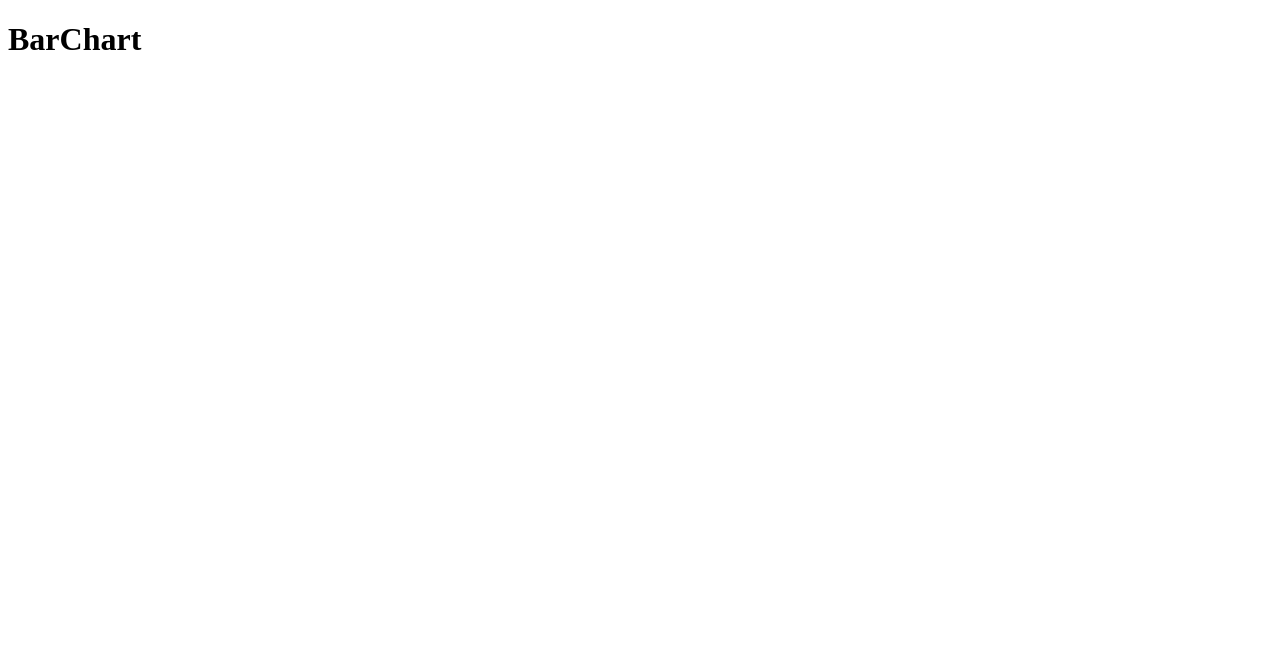
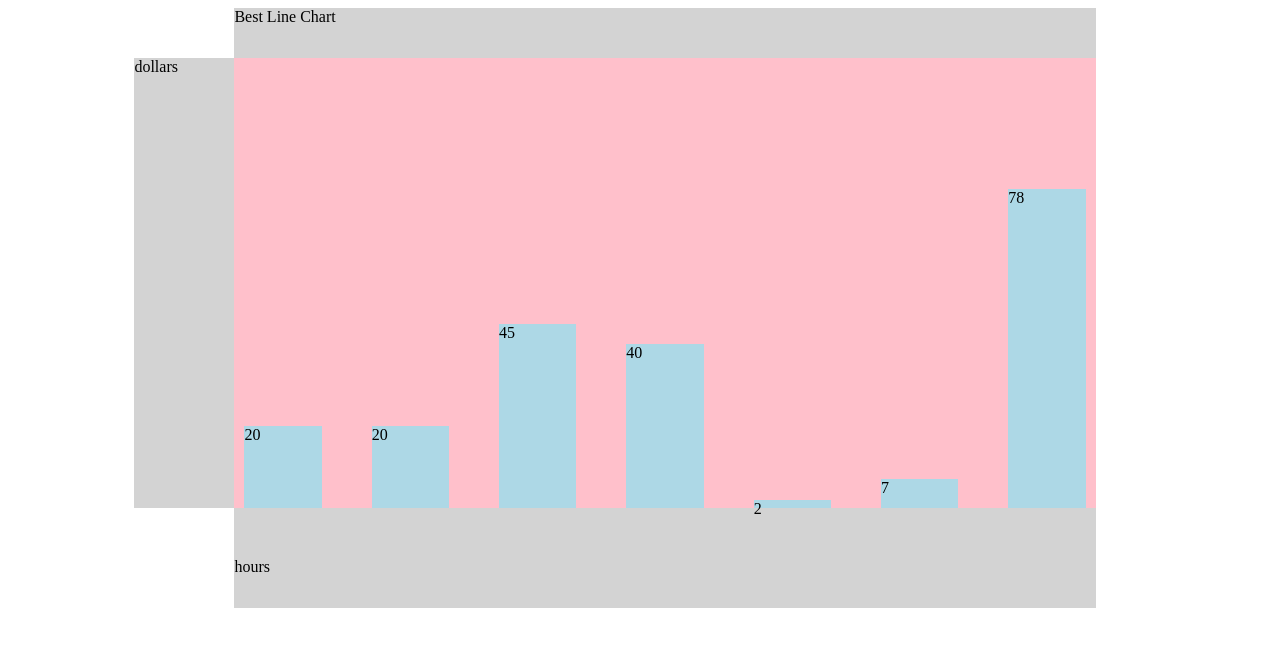
Before and after one commit to nikitasheremet/stretchBarChart, a plain HTML site: page index.html in a window 1280 px wide. Drawn offline with Linux system fonts and the light colour scheme.

Commit message:
created basic API and built chart area and basic bar visuals

```diff
--- a/chartJs.js
+++ b/chartJs.js
@@ -1,4 +1,146 @@
-$(document).ready(function() {
+
+ function drawBarChart(data, options, elem) {
+  //defines default options
+  let dOpt = {
+    title: "title",
+    xAxisTitle: "x-axis-title",
+    yAxisTitle: "y-axis-title"
+  };
+  // updates default options with options provided by user
+  for (let property in options) {
+      dOpt[property] = options[property];
+  }
+  let lenData = data.length;
+  let dataMax = Math.max(...data);
+
+  let openDiv = "<div class = ";
+  let closeDiv = "</div>";
+
+  //functiion creates 6 divs within parent div matching 'elem' in order to organize titles and graphing area
+  $(elem).append(function defineGraphArea(){
+    let titleHtml = openDiv + "title>" + dOpt.title + closeDiv;
+    let xTitleHtml = openDiv + "x-axis-title>" + dOpt.xAxisTitle + closeDiv;
+    let yTitleHtml = openDiv + "y-axis-title>" + dOpt.yAxisTitle + closeDiv;
+    let graphHtml = openDiv + "graph-area>" + closeDiv;
+    let xAxisHtml = openDiv + "x-axis>" + closeDiv;
+    let yAxisHtml = openDiv + "y-axis>" + closeDiv;
+
+    return titleHtml + graphHtml + yAxisHtml + xAxisHtml + xTitleHtml + yTitleHtml;
+  });
+
+  function createVisual () { ///////////////Creates visuals in graph area
+
+    $(".graph-area").append(function defineBars() { //creates bars in graph area
+      let output = "";
+      for (i = 0; i < lenData; i++) {
+        output += openDiv + "bar-" + i + ">" + data[i] + closeDiv;
+      }
+      return output;
+    });
+
+    //calculates limit of chart
+    let roundTop;
+    switch (true) {
+      case dataMax > 50:
+        roundTop = 100 * Math.ceil(dataMax/100);
+        break;
+      case dataMax > 10:
+        roundTop = 10 * Math.ceil(dataMax/10);
+        break;
+      case dataMax > 0:
+        roundTop = Math.ceil(dataMax);
+    }
+    // draws bars inside chart area
+    for (i = 0; i < lenData; i++) {
+      elem = ".bar-"+i;
+      $(elem).css({
+        "grid-area" : function setGrid() {
+          let output =   "1/" + (i+1) + "/7/" + (i+2);
+          return output;
+        },
+        "background-color" : "lightblue",
+        "position" : "absolute",
+        "height": function setHeight() {
+          let fillPer;
+          let pxFill;
+          fillPer = data[i]/(roundTop + ((roundTop/5)/2));
+          pxFill = fillPer * 450;
+          return pxFill + "px";
+        },
+        "bottom" : "0px",
+        "right" : "0px",
+        "left" : "0px"
+      });
+    }
+  }
+  $(elem).css({
+    "width": "80%",
+    "height": "600px",
+    "margin": "auto",
+    "display":"grid",
+    "grid-template-columns": "50px 50px auto 50px",
+    "grid-template-rows": "50px auto 50px 50px"
+  });
+  $(".title, .x-axis-title, .y-axis-title, .x-axis, .y-axis").css({
+    "background-color": "lightgrey",
+  });
+  $(".title").css({
+    "grid-column-start": "3",
+    "grid-column-end": "4",
+    "grid-row-start": "1",
+    "grid-row-end": "2"
+  });
+  $(".x-axis-title").css({
+    "grid-column-start": "3",
+    "grid-column-end": "4",
+    "grid-row-start": "4",
+    "grid-row-end": "5"
+
+  });
+  $(".y-axis-title").css({
+    "grid-column-start": "1",
+    "grid-column-end": "2",
+    "grid-row-start": "2",
+    "grid-row-end": "3"
+
+  });
+  $(".x-axis").css({
+    "grid-column-start": "3",
+    "grid-column-end": "4",
+    "grid-row-start": "3",
+    "grid-row-end": "4"
+
+  });
+  $(".y-axis").css({
+    "grid-column-start": "2",
+    "grid-column-end": "3",
+    "grid-row-start": "2",
+    "grid-row-end": "3"
+
+  });
+  $(".graph-area").css({
+    "grid-area" : "2/3/3/4",
+    "background-color": "pink",
+    "display": "grid",
+    "grid-template-columns": function makeCol() {
+      let output = "";
+      for (i = 0; i < lenData; i++) {
+        output += "1fr ";
+      }
+      return output;
+    },
+    "grid-template-rows": "1fr 1fr 1fr 1fr 1fr 1fr",
+    "grid-column-gap": "50px",
+    "padding-left":"10px",
+    "padding-right": "10px",
+    "position":"relative"
+  });
+
+    createVisual();
+
+
+
+}
 
 
 
@@ -10,4 +152,12 @@ $(document).ready(function() {
 
 
 
-})
+
+
+
+
+
+/* options:
+
+
+*/
--- a/index.html
+++ b/index.html
@@ -4,11 +4,29 @@
     <meta charset="utf-8">
     <title>Barchart</title>
     <link rel="stylesheet" href="chart.css">
+
 </head>
 <body>
-  <h1>BarChart</h1>
 
-    <script src="jquery.js"></script>
-    <script src = "chartJs.js"></script>
+  <div id = drawChart></div>
+
+  <!--Scripts to call jQuery library and chart JS file to run drawBarChart() function-->
+  <script src="jquery.js"></script>
+  <script src = "chartJs.js"></script>
+
+  <!--Script to call drawBarChart() function and build graph-->
+  <script>
+
+    var data = [20,20,45,40,2,7,78];
+    var elem = "#drawChart";
+    var options = {title: "Best Line Chart", xAxisTitle: "hours", yAxisTitle: "dollars"};
+    drawBarChart(data,options, elem);
+
+  </script>
+
+
+
+
+
 </body>
 </html>
```
Also changed, not shown: chart.css (+29 -0 lines).
